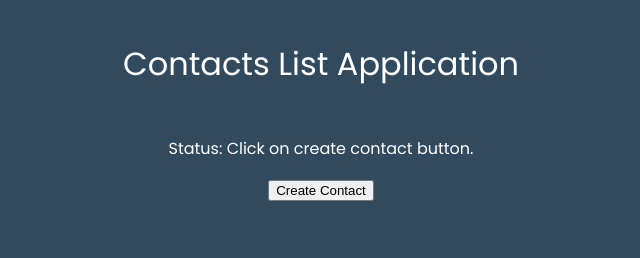
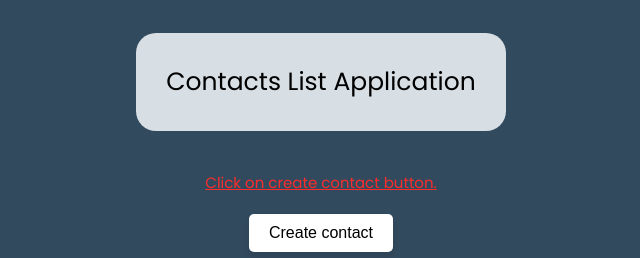
Before and after one commit to thecuriousjuel/Contact-Board-Application-Project, a Flask app: page / in a window 1280 px wide. Shown: the top 258 px of the page, without its empty margins (319-959 px from the left). Run offline with Flask 3, Linux system fonts and the light colour scheme; data that the repository does not hold is empty.

Commit message:
Fixed the table (application my contain bugs)

```diff
--- a/main.py
+++ b/main.py
@@ -1,6 +1,7 @@
 from flask import Flask
 from flask import render_template
 from flask import request
+from flask import jsonify
 from operations import *
 
 app = Flask(__name__)
@@ -15,8 +16,8 @@ def get_users():
     output = fetch_all_users()
     users = output['data']
     list_of_lists = [list(user) for user in users]
-    print(list_of_lists)
-    return {'response': list_of_lists}, output['status']
+    response_json = {'response': list_of_lists}
+    return jsonify(response_json), output['status']
 
 @app.route('/create', methods=['POST'])
 def create():
@@ -24,7 +25,7 @@ def create():
     last_name = request.get_json().get('lastName')
     email = request.get_json().get('email')
     output = create_user(first_name, last_name, email)
-    return {'response': output}, output['status']
+    return jsonify({'response': output}), output['status']
 
 
 if __name__ == '__main__':
--- a/static/script.js
+++ b/static/script.js
@@ -8,6 +8,8 @@ let userCount = 0;
 
 const statusBarDiv = document.createElement('div');
 const statusMessage = document.createElement('p');
+statusBarDiv.classList.add('status-bar')
+statusMessage.setAttribute('id', 'status-message')
 statusBarDiv.appendChild(statusMessage);
 
 // Event Listeners
@@ -19,7 +21,7 @@ function replaceSpaceWithhyphenAndConvertToLower(value) {
     return value.toLowerCase().replace(' ', '-');
 }
 
-// This function takes in a list of button values and creates a button element for each value
+// This function takes in a list of button values and creates a button element for each user
 function buttonDivFunction(listOfButtonValues) {
     let buttonDiv = document.createElement('td');
     listOfButtonValues.forEach(value => {
@@ -59,7 +61,7 @@ function createActionRow(addSubmitAndCancelButton = false, addUpdateAndDeleteBut
 
 // This function will set the status message
 function setStatusMessage(message) {
-    statusMessage.innerText = 'Status: ' + message;
+    statusMessage.innerText = message;
 }
 
 // This function will create the heading of the table
@@ -74,7 +76,7 @@ function createUserInputHeadingFunction() {
     return tableHeadingDiv;
 }
 
-// Function to validate email format
+// This function will validate email format
 function validateEmail(email) {
     const regex = /^[^\s@]+@[^\s@]+\.[^\s@]+$/;
     if (regex.test(email)) {
@@ -105,7 +107,7 @@ function createTextBoxInsideTableRow() {
     return userInputDiv;
 }
 
-// This function will create the user input row
+// This function will create the user input row for editing
 function createUserInputRowFunction() {
     const rowNumber = document.createElement('td');
     rowNumber.innerText = userCount;
@@ -113,14 +115,39 @@ function createUserInputRowFunction() {
     const userInputDiv = createTextBoxInsideTableRow();
     userInputDiv.prepend(rowNumber);
     // Creating the action row
-    const actionRow = createActionRow(addSubmitAndCancelButton = true);
+    const actionRow = createActionRow(addSubmitAndCancelButton = true, addUpdateAndDeleteButton = false);
     userInputDiv.appendChild(actionRow);
 
     return userInputDiv;
 
 }
 
-// Creating the user input row
+function displayUsersInsideTableRow(userList) {
+    const userTableBody = document.querySelector('tbody');
+    for (let i = userList.length - 1; i >= 0; i-- ) {
+        const userRow = document.createElement('tr');
+
+        const rowNumber = document.createElement('td');
+        const userFirstName = document.createElement('td');
+        const userLastName = document.createElement('td');
+        const userEmail = document.createElement('td');
+
+        // Creating the action row
+        const actionRow = createActionRow(addSubmitAndCancelButton = false, addUpdateAndDeleteButton = true);
+
+        rowNumber.innerText = userList[i][0];
+        userFirstName.innerText = userList[i][1];
+        userLastName.innerText = userList[i][2];
+        userEmail.innerText = userList[i][3];
+
+        userRow.append(rowNumber, userFirstName, userLastName, userEmail, actionRow)
+
+        userTableBody.appendChild(userRow)
+    }
+}
+
+
+// Creating the empty table containing the users and the user input
 function createMainTable() {
     const tableContainerDiv = document.createElement('div');
     const table = document.createElement('table');
@@ -134,6 +161,17 @@ function createMainTable() {
 
 }
 
+async function fetchFromURL(url, request, message) {
+    try {
+        const response = await fetch(url, request);
+        const data = await response.json();
+        return data.response
+    }
+    catch (error) {
+        setStatusMessage(`Some error has occured while ${message}!`)
+    }
+}
+
 // Starting Point of the application
 function loadMainPage(event) {
     setStatusMessage("Click on create contact button.");
@@ -144,51 +182,55 @@ function loadMainPage(event) {
     const appNameText = document.createElement('p');
 
     appNameText.innerText = "Contacts List Application";
-    appNameText.style.fontSize = '2rem';
+    appNameText.setAttribute('id', 'title')
     appNameDiv.appendChild(appNameText);
 
-    // The user table is created here
-    const userList = fetchFromURL('/users', {
-        method: 'GET',
-        headers: {
-            'Content-Type': 'application/json'
+    // The empty user table is created here
+    const tableContainerDiv = createMainTable();
+
+    const userListPromise = fetchFromURL('/users', {
+        method: 'GET'
+    },
+    'Fetching User details.'
+);
+    userListPromise.then(users => {
+        const userList = users;
+        userCount = userList.length;
+
+        if (userCount > 0) {
+            // Creating the heading of the table
+            const tableHead = document.querySelector('thead');
+            const createUserInputHeading = createUserInputHeadingFunction();
+            tableHead.appendChild(createUserInputHeading);
+            displayUsersInsideTableRow(userList)
         }
-    });
-    userList.then(data => {
-        console.log(`data=${data}`)
-    });
-
-    const tableContainerDiv = createMainTable();
+    })
 
     // The create contact button is created here
     const createButtonDiv = document.createElement('div');
     const createButton = document.createElement('button');
 
+    createButton.setAttribute('id', 'create-contact')
 
-    createButton.innerText = 'Create Contact';
+    createButton.innerText = 'Create contact';
     createButtonDiv.appendChild(createButton);
     createButton.addEventListener('click', createContactFunction);
 
     mainContainer.appendChild(appNameDiv);
     mainContainer.appendChild(statusBarDiv);
+    mainContainer.appendChild(createButtonDiv);
     mainContainer.appendChild(tableContainerDiv);
-    mainContainer.appendChild(createButtonDiv);
 }
 
-function fetchFromURL(url, request) {
-    return fetch(url, request)
-        .then(response => response.json())
-        .then(data => {
-            console.log(`data['response']=${data['data']}`);
-            return data['response']
-        })
-        .catch(error => {
-            setStatusMessage('Some error has occured!')
-        });
-}
+
 
 // This function handles the user input row creation, validation and submission
 function createContactFunction(event) {
+    const createContactButtonState = document.querySelector('#create-contact')
+    if(!createContactButtonState.disabled){
+        createContactButtonState.disabled = true;
+    }
+
     setStatusMessage('Please enter User details.');
     if (userCount == 0) {
         // Creating the heading of the table
@@ -200,7 +242,7 @@ function createContactFunction(event) {
     // Creating the user input row
     const tableBody = document.querySelector('tbody');
     const createUserInputRow = createUserInputRowFunction()
-    tableBody.appendChild(createUserInputRow);
+    tableBody.prepend(createUserInputRow);
 
     const submitButton = createUserInputRow.querySelector('.submit');
     submitButton.addEventListener('click', (event) => {
@@ -222,7 +264,7 @@ function createContactFunction(event) {
             firstName.classList.remove('invalid');
             lastName.classList.remove('invalid');
         }
-        else if (!validateEmail(email.value)){
+        else if (!validateEmail(email.value)) {
             setStatusMessage('Please enter a valid email.');
             email.classList.add('invalid');
             firstName.classList.remove('invalid');
@@ -243,12 +285,13 @@ function createContactFunction(event) {
                     lastName: lastName.value,
                     email: email.value
                 })
-            })
-
+            },
+            'Creating a new User'
+        )
             response.then(data => {
-                console.log(data);
-                setStatusMessage(data);
+                setStatusMessage(data.response);
             });
+            createContactButtonState.disabled = false;
         }
 
         // Submit the request to the server
--- a/static/style.css
+++ b/static/style.css
@@ -6,6 +6,14 @@ body {
   font-style: normal;
   background-color: rgb(50, 74, 94);
   color: white;
+}
+
+#title{
+  color: #000000;
+  font-size: 25px;
+  background-color: #d8dfe4;
+  padding: 30px;
+  border-radius: 20px;
 }
 
 .main-container {
@@ -17,3 +25,98 @@ body {
 .invalid{
   border: 2px solid red;
 }
+
+table {
+  width: 1200px; /* Set your desired table width */
+  height: 300px; /* Set your desired table height */
+  border-collapse: collapse; /* Ensure borders are neatly joined */
+  margin: auto; /* Center the table horizontally */
+}
+
+table, th, td {
+  border: 1px solid #000; /* Add a border to the table, rows, and cells */
+}
+
+th, td {
+  text-align: center; /* Align text horizontally in the center */
+  vertical-align: middle; /* Align text vertically in the center */
+  padding: 10px; /* Add some padding for better readability */
+}
+
+tr:hover {
+  background-color: #91a0aa; /* Set a light gray background when hovering over a row */
+  cursor: pointer; /* Change the cursor to a pointer for better interactivity */
+}
+
+button {
+  background-color: #ffffff; /* Primary blue color */
+  color: #000000; /* White text color */
+  border: none; /* Remove border */
+  border-radius: 5px; /* Rounded corners */
+  padding: 10px 20px; /* Add spacing */
+  font-size: 16px; /* Set font size */
+  cursor: pointer; /* Pointer cursor on hover */
+  box-shadow: 0 4px 6px rgba(0, 0, 0, 0.1); /* Add subtle shadow */
+  transition: background-color 0.3s, transform 0.2s; /* Smooth transitions */
+  margin: 5px 5px;
+}
+
+button:hover {
+  background-color: #0056b3; /* Darker blue on hover */
+  color: #ffffff;
+  transform: translateY(-2px); /* Slight "lift" effect */
+}
+
+button:active {
+  background-color: #003f7f; /* Even darker blue when pressed */
+  transform: translateY(1px); /* Slight "pressed" effect */
+}
+
+button:disabled {
+  background-color: #ccc; /* Light gray when disabled */
+  color: #666; /* Gray text for contrast */
+  cursor: not-allowed; /* Show "not-allowed" cursor */
+  box-shadow: none; /* Remove shadow */
+}
+
+input[type="text"], input[type="email"], input[type="password"], textarea {
+  width: 80%; /* Full width */
+  padding: 10px 15px; /* Add padding */
+  font-size: 16px; /* Comfortable text size */
+  color: #333; /* Text color */
+  background-color: #f9f9f9; /* Light gray background */
+  border: 1px solid #ccc; /* Light gray border */
+  border-radius: 5px; /* Rounded corners */
+  box-shadow: inset 0 2px 4px rgba(0, 0, 0, 0.1); /* Subtle inner shadow */
+  transition: all 0.3s ease; /* Smooth transitions */
+}
+
+input[type="text"]:hover, input[type="email"]:hover, input[type="password"]:hover, textarea:hover {
+  background-color: #f0f0f0; /* Slightly darker background on hover */
+  border-color: #007BFF; /* Change border color on hover */
+}
+
+input[type="text"]:focus, input[type="email"]:focus, input[type="password"]:focus, textarea:focus {
+  background-color: #fff; /* Bright white background on focus */
+  border-color: #007BFF; /* Highlight border on focus */
+  box-shadow: 0 0 6px rgba(0, 123, 255, 0.5); /* Blue glow effect */
+  outline: none; /* Remove default focus outline */
+}
+
+textarea {
+  resize: vertical; /* Allow vertical resizing only */
+  min-height: 100px; /* Set a minimum height for textareas */
+}
+
+input[disabled], textarea[disabled] {
+  background-color: #e9ecef; /* Light gray background */
+  color: #6c757d; /* Gray text */
+  border-color: #ced4da; /* Muted border */
+  cursor: not-allowed; /* Show "not-allowed" cursor */
+}
+
+#status-message{
+  color: #fa2d2d;
+  font-size: 15px;
+  text-decoration: underline;
+}
```
Also changed, not shown: users.db (deleted), 1 other file.
